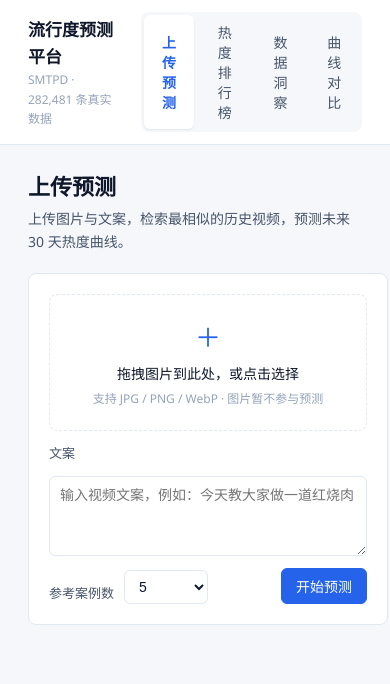
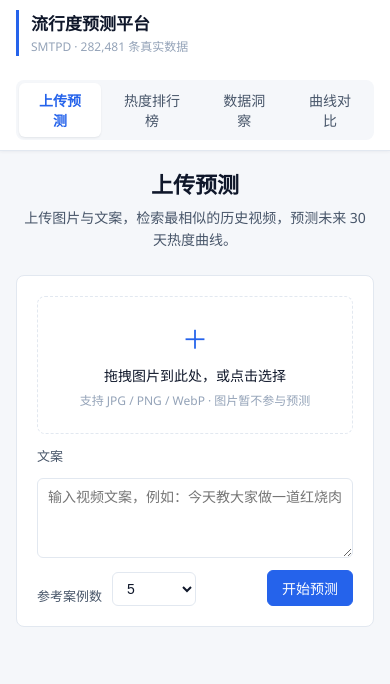
Before and after one commit to Xiaoxiaocaiii/social-prediction-platform, a web app: page /index.html in a window 390 px wide. Shown: the top 684 px of the page. Run offline with its HTML, style and script files only (its server is not run), Linux system fonts and the light colour scheme; data that the repository does not hold is empty.

Commit message:
feat: 页面优化（洞察缓存/数据概览条/favicon/样式精修）与标题居中

```diff
--- a/src/main/resources/static/css/style.css
+++ b/src/main/resources/static/css/style.css
@@ -93,7 +93,8 @@ main {
 }
 
 .page-head {
-    margin-bottom: 20px;
+    text-align: center;
+    margin-bottom: 24px;
 }
 
 .page-head h1 {
@@ -734,3 +735,113 @@ main {
     border-radius: 50%;
     margin-right: 6px;
 }
+
+/* ---- polish pass ---- */
+body {
+    -webkit-font-smoothing: antialiased;
+}
+
+.topbar {
+    box-shadow: 0 1px 3px rgba(15, 23, 42, 0.05);
+}
+
+.brand {
+    display: flex;
+    flex-direction: column;
+    padding-left: 12px;
+    border-left: 3px solid var(--primary);
+}
+
+.video-cover {
+    transition: transform 0.25s ease;
+}
+
+.video-card:hover .video-cover {
+    transform: scale(1.03);
+}
+
+.input:focus,
+.btn:focus-visible,
+.nav-btn:focus-visible,
+.search-input:focus {
+    outline: 2px solid rgba(37, 99, 235, 0.35);
+    outline-offset: 1px;
+}
+
+.loading::before {
+    content: "";
+    display: inline-block;
+    width: 18px;
+    height: 18px;
+    border: 2px solid var(--border);
+    border-top-color: var(--primary);
+    border-radius: 50%;
+    margin-right: 8px;
+    vertical-align: -4px;
+    animation: spin 0.8s linear infinite;
+}
+
+@keyframes spin {
+    to {
+        transform: rotate(360deg);
+    }
+}
+
+.stat-strip {
+    display: flex;
+    gap: 12px;
+    margin-bottom: 14px;
+    flex-wrap: wrap;
+}
+
+.stat {
+    flex: 1;
+    min-width: 120px;
+    background: var(--surface);
+    border: 1px solid var(--border);
+    border-radius: 8px;
+    padding: 12px 16px;
+    text-align: center;
+}
+
+.stat-value {
+    font-size: 22px;
+    font-weight: 700;
+    color: var(--primary);
+    line-height: 1.2;
+}
+
+.stat-label {
+    font-size: 12px;
+    color: var(--text-muted);
+    margin-top: 2px;
+}
+
+.compare-table tbody tr:hover {
+    background: var(--primary-weak);
+}
+
+.modal-panel {
+    box-shadow: 0 12px 40px rgba(15, 23, 42, 0.2);
+}
+
+@media (max-width: 900px) {
+    .topbar {
+        flex-wrap: wrap;
+        padding: 10px 16px;
+    }
+
+    main {
+        padding: 16px;
+    }
+
+    .predict-form,
+    .compare-picker {
+        width: 100%;
+    }
+
+    .predict-result,
+    .compare-result {
+        min-width: 0;
+    }
+}
--- a/src/main/resources/static/index.html
+++ b/src/main/resources/static/index.html
@@ -4,6 +4,7 @@
     <meta charset="UTF-8">
     <meta name="viewport" content="width=device-width, initial-scale=1.0">
     <title>多模态社交媒体流行度预测与可视化分析平台</title>
+    <link rel="icon" href="img/favicon.svg" type="image/svg+xml">
     <link rel="stylesheet" href="css/style.css">
 </head>
 <body>
@@ -66,6 +67,20 @@
         <div class="page-head">
             <h1>热度排行榜</h1>
             <p>浏览 282,481 条真实 YouTube 视频，支持分类筛选、排序与搜索。</p>
+        </div>
+        <div class="stat-strip">
+            <div class="stat">
+                <div class="stat-value" id="stat-videos">–</div>
+                <div class="stat-label">视频总数</div>
+            </div>
+            <div class="stat">
+                <div class="stat-value" id="stat-categories">–</div>
+                <div class="stat-label">内容分类</div>
+            </div>
+            <div class="stat">
+                <div class="stat-value">SMTPD</div>
+                <div class="stat-label">数据来源</div>
+            </div>
         </div>
         <div class="filter-bar">
             <select id="rank-category" class="input">
--- a/src/main/resources/static/js/ranking.js
+++ b/src/main/resources/static/js/ranking.js
@@ -16,6 +16,13 @@
     let total = 0;
     let loading = false;
     let detailChart = null;
+
+    API.get("/api/health")
+        .then(function (h) {
+            document.getElementById("stat-videos").textContent = formatNumber(h.totalVideos);
+            document.getElementById("stat-categories").textContent = h.categories;
+        })
+        .catch(function () {});
 
     function buildQuery() {
         const params = new URLSearchParams();
```
Also changed, not shown: src/main/java/com/prediction/api/InsightsController.java (+15 -6 lines), src/main/resources/static/img/favicon.svg (added).
